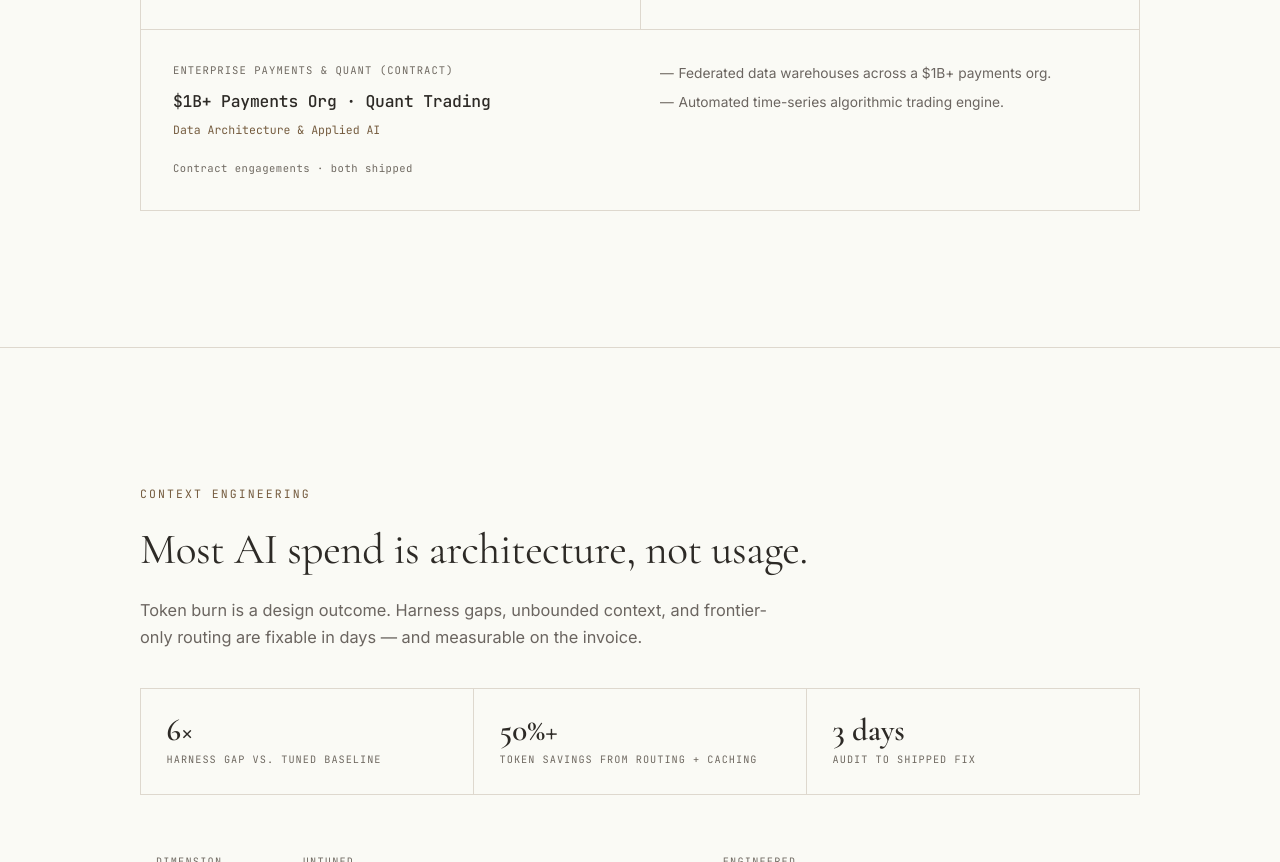
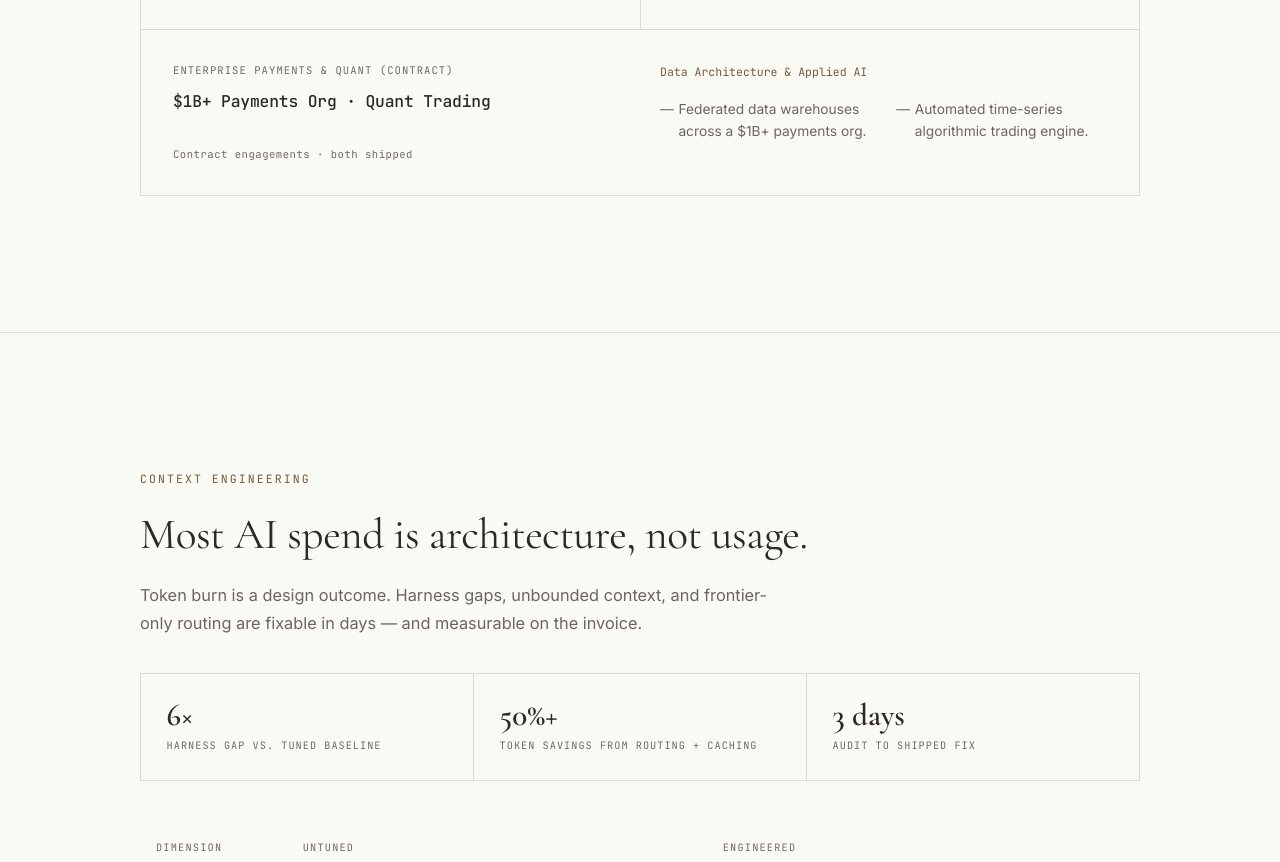
Before and after one commit to birdanth/birdwork.ai, a plain HTML site: page index.html in a window 1280 px wide. Shown: the part 2281-3143 px from the top of the page. Drawn offline with nearby package versions, Linux system fonts and the light colour scheme.

Commit message:
§⊨ fix wide-card bullet alignment
Move the role into the right column so both dash items sit beneath it on a single
row: equal 1fr columns, left-aligned with hanging indents, 1.6rem gutter.
Stacks only below 520px.

```diff
--- a/index.html
+++ b/index.html
@@ -152,7 +152,10 @@ nav.scrolled{border-bottom-color:var(--border)}
 .work-card{background:var(--bg);padding:2rem;display:flex;flex-direction:column}
 .work-card.wide{grid-column:span 2;display:grid;grid-template-columns:1fr 1fr;column-gap:2.5rem;align-items:start}
 .work-card.wide .tag{grid-column:1/-1;margin-top:.2rem;padding-top:0}
+.work-card.wide .wide-b ul{display:grid;grid-template-columns:1fr 1fr;column-gap:1.6rem;align-items:start}
+.work-card.wide .wide-b li{margin-bottom:0}
 @media(max-width:900px){.work-card.wide{grid-column:auto;grid-template-columns:1fr;gap:1rem}}
+@media(max-width:520px){.work-card.wide .wide-b ul{grid-template-columns:1fr;row-gap:.45rem}}
 .work-card .client{font-family:'JetBrains Mono',monospace;font-size:.66rem;letter-spacing:.1em;text-transform:uppercase;color:var(--fg-dim);margin-bottom:.7rem}
 .work-card .metric{font-family:'JetBrains Mono',monospace;font-size:1.02rem;font-weight:500;letter-spacing:-.01em;line-height:1.45;margin-bottom:.4rem;color:var(--fg);text-wrap:balance}
 .work-card .role{font-size:.72rem;color:var(--accent-warm);font-family:'JetBrains Mono',monospace;margin-bottom:1.1rem}
@@ -363,9 +366,9 @@ footer{padding:1.6rem 0 2rem;font-family:'JetBrains Mono',monospace;font-size:.7
         <div class="wide-a">
           <p class="client">Enterprise Payments &amp; Quant (Contract)</p>
           <p class="metric">$1B+ Payments Org <span class="nw">· Quant Trading</span></p>
-          <p class="role">Data Architecture &amp; Applied AI</p>
         </div>
         <div class="wide-b">
+          <p class="role">Data Architecture &amp; Applied AI</p>
           <ul>
             <li>Federated data warehouses across a $1B+ payments org.</li>
             <li>Automated time-series algorithmic trading engine.</li>
```
